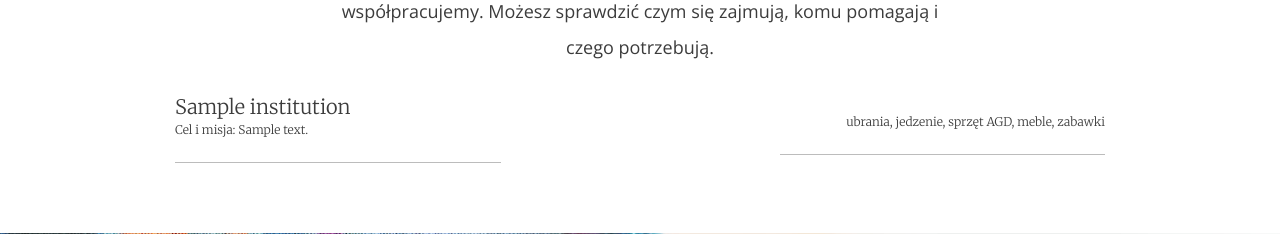
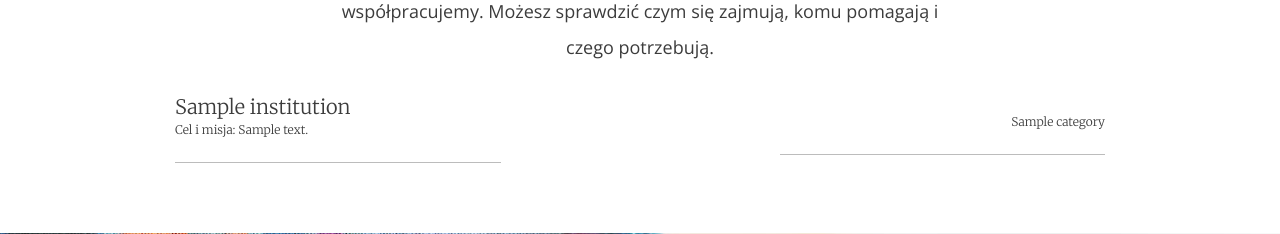
Before and after one commit to ThePoppyWar/At_good_hands, a Django app: page / in a window 1280 px wide. Shown: the part 2350-2584 px from the top of the page. Run offline with Django 3.2, Linux system fonts and the light colour scheme; tables that the repository leaves empty hold one stand-in row (values such as "Sample post").

Commit message:
categorie

```diff
--- a/good_hands_app/models.py
+++ b/good_hands_app/models.py
@@ -14,6 +14,8 @@ TYPE_FUNDATION = (
 class Category(models.Model):
     name = models.CharField(max_length=30)
 
+    def __str__(self):
+        return f'{self.name}'
 
 class Institution(models.Model):
     name = models.CharField(max_length=100)
--- a/good_hands_app/views.py
+++ b/good_hands_app/views.py
@@ -1,6 +1,6 @@
 from django.http import HttpResponse
 from django.shortcuts import render
-from good_hands_app.models import Donation, Institution, TYPE_FUNDATION
+from good_hands_app.models import Donation, Institution, Category
 # Create your views here.
 from django.views.generic import CreateView, View
 
@@ -23,7 +23,9 @@ class LandingPageView(View):
 
 class AddDonationView(View):
     def get(self, request):
-        return render(request, 'form.html')
+        categories = Category.objects.all()
+        instytutions = Institution.objects.all()
+        return render(request, 'form.html', {'categories': categories, 'instytutions': instytutions})
 
 
 class LoginView(View):
--- a/templates/index.html
+++ b/templates/index.html
@@ -90,7 +90,7 @@
               <div class="subtitle">Cel i misja: {{ fundation.description}}</div>
             </div>
 
-            <div class="col"><div class="text">ubrania, jedzenie, sprzęt AGD, meble, zabawki</div></div>
+            <div class="col"><div class="text">{% for category in fundation.categories.all %}{{ category }}{% endfor category %}</div></div>
           </li>
             {% endfor fundations_list %}
 
@@ -119,7 +119,7 @@
               <div class="subtitle">{{ organization.description}}</div>
             </div>
 
-            <div class="col"><div class="text">Lorem ipsum dolor sit amet consectetur adipisicing elit.</div></div>
+            <div class="col"><div class="text">{% for category in organization.categories.all %}{{ category }}{% endfor category %}</div></div>
           </li>
 
           {% endfor organization %}
@@ -147,7 +147,7 @@
               <div class="subtitle">{{ lokal.description}}</div>
             </div>
 
-            <div class="col"><div class="text">Lorem ipsum dolor sit amet consectetur adipisicing elit.</div></div>
+            <div class="col"><div class="text">{% for category in lokal.categories.all %} {{ category }}{% endfor category %}</div></div>
           </li>
             {% endfor lokal %}
 
```
